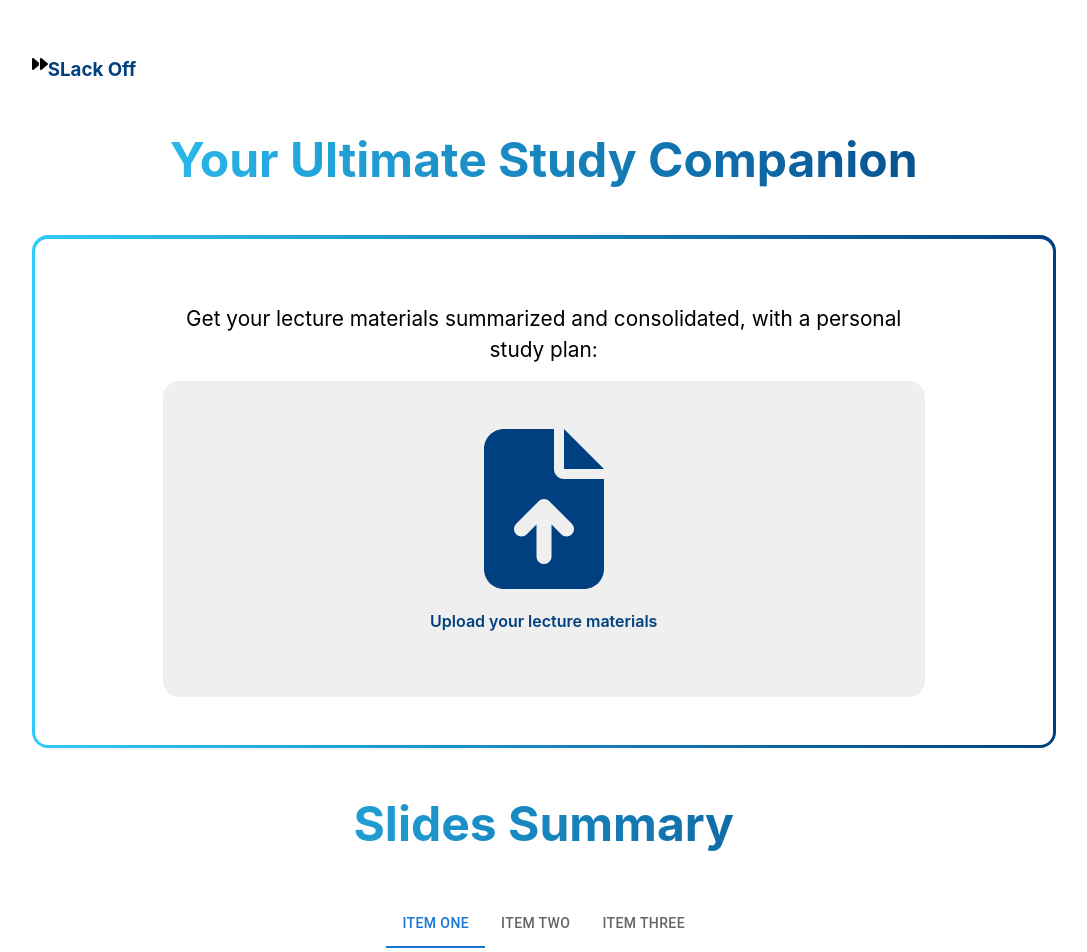
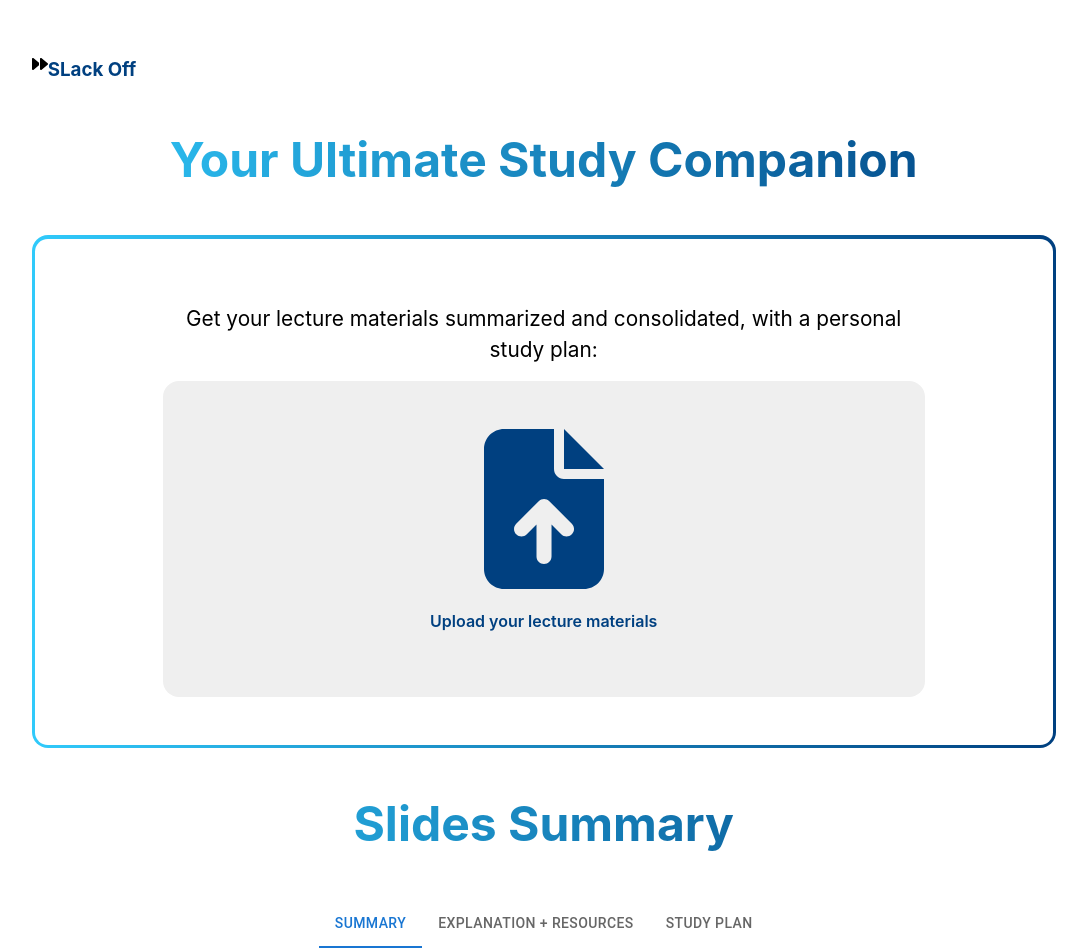
Before and after one commit to TylerKerswell/slack-off, a React (Vite) app in the folder frontend/: page / in a window 1280 px wide. Shown: the top 952 px of the page, without its empty margins (95-1182 px from the left). Built offline with nearby package versions, Linux system fonts and the light colour scheme.

Commit message:
boxes made

```diff
--- a/frontend/src/App.css
+++ b/frontend/src/App.css
@@ -117,7 +117,7 @@ input[type="file"] {
 }
 
 #summarycontainer {
-  color: var(--lightgrey)
+  color: var(--lightgrey);
   padding: 1rem;
   display: flex;
   flex-direction: column;
--- a/frontend/src/App.tsx
+++ b/frontend/src/App.tsx
@@ -114,9 +114,7 @@ function App() {
           </div>
         </div>
       </section>
-      <section>
 
-      </section>
       <section>
         <h1 className='pagetitle'>Slides Summary</h1>
         <div className='tabwrapper'>
@@ -124,14 +122,9 @@ function App() {
         </div>
         <div id='summarywrapper'>
           <div className='summary'>
-            <h2>Slides Summary</h2>
           </div>
         </div>
       </section>
-      <section>
-
-      </section>
-
     </>
   )
 }
--- a/frontend/src/Tabs.tsx
+++ b/frontend/src/Tabs.tsx
@@ -13,9 +13,9 @@ export function CenteredTabs() {
     return (
       <Box sx={{ width: '100%', bgcolor: 'background.paper' }}>
         <Tabs value={value} onChange={handleChange} centered>
-          <Tab label="Item One" />
-          <Tab label="Item Two" />
-          <Tab label="Item Three" />
+          <Tab label="Summary" />
+          <Tab label="Explanation + Resources" />
+          <Tab label="Study Plan" />
         </Tabs>
       </Box>
     );
```
Also changed, not shown: 1 other file (tests, documents, lock files or other folders).
